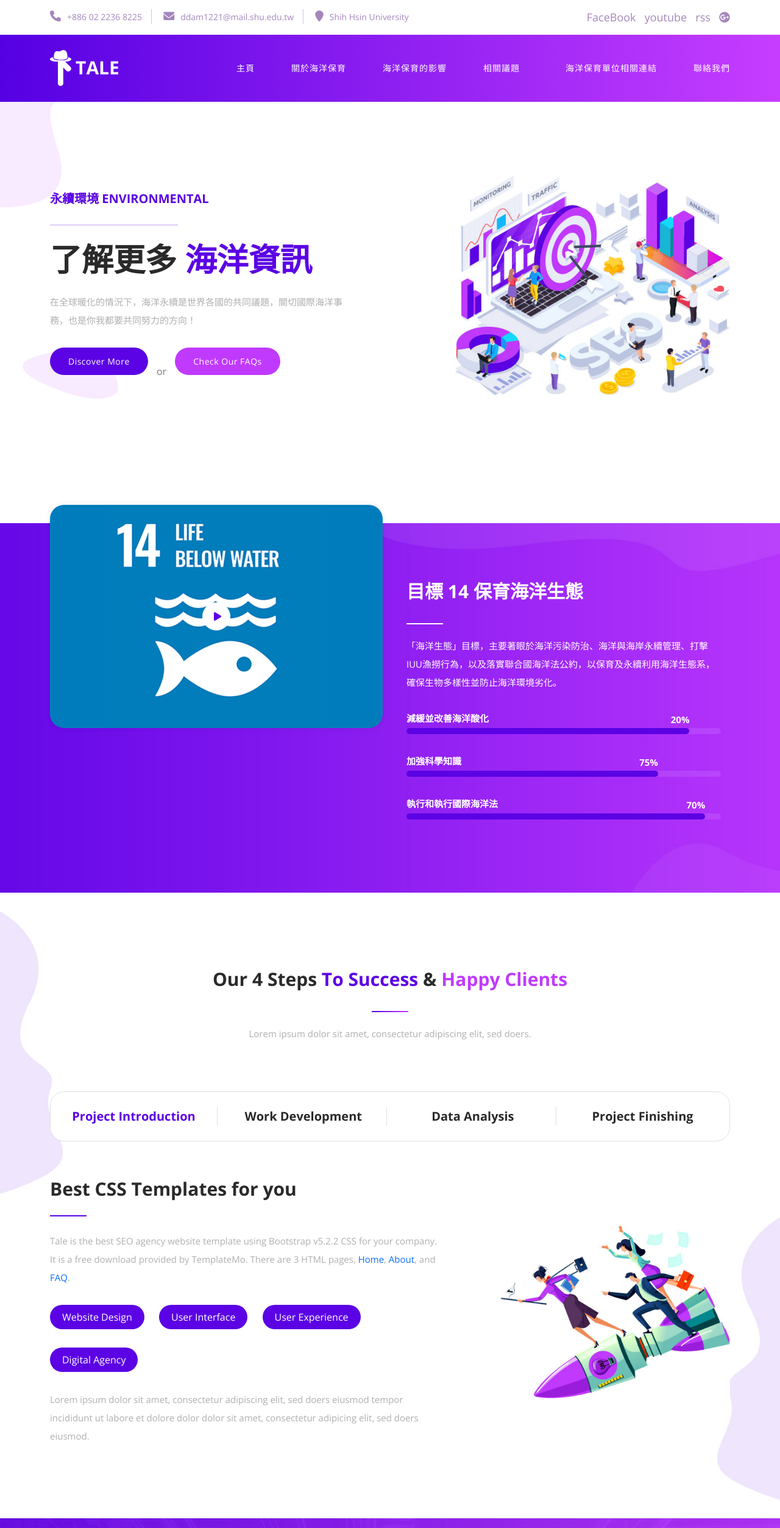
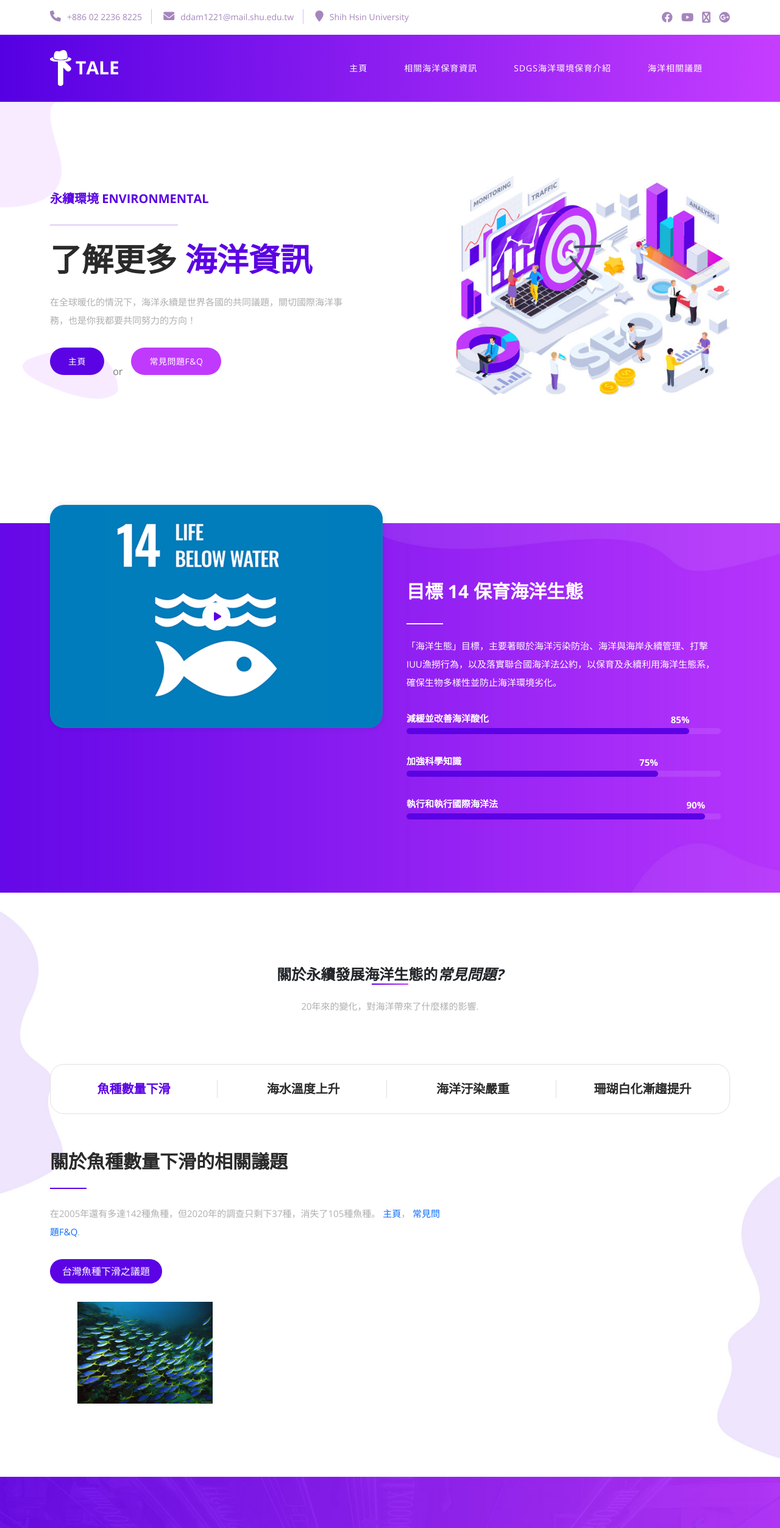
Before and after one commit to A111070217/sdgs, a plain HTML site: page about.html in a window 1280 px wide. Shown: the top 2506 px of the page at 61% size. Drawn offline with nearby package versions, Linux system fonts and the light colour scheme.

Commit message:
更改完畢

```diff
--- a/about.html
+++ b/about.html
@@ -9,7 +9,7 @@
   <link href="https://fonts.googleapis.com/css2?family=Open+Sans:wght@300;400;500;600;700;800&display=swap"
     rel="stylesheet">
 
-  <title>永續環境-海洋生態保育</title>
+  <title>永續環境-相關議題</title>
 
   <!-- Bootstrap core CSS -->
   <link href="vendor/bootstrap/css/bootstrap.min.css" rel="stylesheet">
@@ -61,9 +61,9 @@ https://templatemo.com/tm-582-tale-seo-agency
         <div class="col-lg-4 col-sm-3">
           <div class="social-icons">
             <ul>
-              <li><a href="https://www.facebook.com/ocaoactaiwan" class="fb KeepBG" title="Facebook(開啟新視窗)" target="_blank">FaceBook</a></li>
-              <li><a href="https://www.youtube.com/channel/UCFz4bhcRkiBaCALj75dn5wQ" class="youtube KeepBG" title="youtube(開啟新視窗)" target="_blank">youtube</a></li>
-              <li><a href="home.jsp?id=62&parentpath=0,9&mcustomize=rss.jsp" class="rss KeepBG" title="rss">rss</a></li>
+              <li><a href="https://www.facebook.com/ocaoactaiwan"> <i class="fab fa-facebook" ></i></a></li>
+              <li><a href="https://www.youtube.com/channel/UCFz4bhcRkiBaCALj75dn5wQ" ><i class="fab fa-youtube" ></i></a></li>
+              <li><a href="https://www.oca.gov.tw/ch/home.jsp?id=62&parentpath=0,9&mcustomize=rss.jsp"><i class="fab fa-rss" ></i></a></li>
               <li><a href="https://www.oca.gov.tw/ch/index.jsp"><i class="fab fa-google-plus"></i></a></li>
             </ul>
           </div>
@@ -87,11 +87,9 @@ https://templatemo.com/tm-582-tale-seo-agency
             <!-- ***** Menu Start ***** -->
             <ul class="nav">
               <li><a href="index.html">主頁</a></li>
-              <li><a href="index.html">關於海洋保育</a></li>
-              <li><a href="index.html">海洋保育的影響</a></li>
-              <li><a href="index.html">相關議題</a></li>
-              <li><a href="index.html">海洋保育單位相關連結</a></li>
-              <li><a href="index.html">聯絡我們</a></li>
+              <li><a href="#pgh">相關海洋保育資訊</a></li>
+              <li><a href="#viso">SDGS海洋環境保育介紹</a></li>
+              <li><a href="#hcs">海洋相關議題</a></li>
             </ul>
             <a class='menu-trigger'>
               <span>Menu</span>
@@ -104,7 +102,7 @@ https://templatemo.com/tm-582-tale-seo-agency
   </header>
   <!-- ***** Header Area End ***** -->
 
-  <div class="page-heading">
+  <div class="page-heading" id="pgh">
     <div class="container">
       <div class="row">
         <div class="col-lg-7 align-self-center">
@@ -113,9 +111,9 @@ https://templatemo.com/tm-582-tale-seo-agency
             <div class="line-dec"></div>
             <h4>了解更多 <em>海洋資訊</em></h4>
             <p>在全球暖化的情況下，海洋永續是世界各國的共同議題，關切國際海洋事務，也是你我都要共同努力的方向！</p>
-            <div class="main-button"><a href="#">Discover More</a></div>
+            <div class="main-button"><a href="index.html">主頁</a></div>
             <span>or</span>
-            <div class="second-button"><a href="#">Check our FAQs</a></div>
+            <div class="second-button"><a href="faqs.html">常見問題F&Q</a></div>
           </div>
         </div>
         <div class="col-lg-5 align-self-center">
@@ -125,7 +123,7 @@ https://templatemo.com/tm-582-tale-seo-agency
     </div>
   </div>
 
-  <div class="video-info section">
+  <div class="video-info section" id="viso">
     <div class="container">
       <div class="row">
         <div class="col-lg-6">
@@ -144,7 +142,7 @@ https://templatemo.com/tm-582-tale-seo-agency
             <div class="skill-slide marketing">
               <div class="fill"></div>
               <h6>減緩並改善海洋酸化</h6>
-              <span>20%</span>
+              <span>85%</span>
             </div>
             <div class="skill-slide digital">
               <div class="fill"></div>
@@ -154,7 +152,7 @@ https://templatemo.com/tm-582-tale-seo-agency
             <div class="skill-slide media">
               <div class="fill"></div>
               <h6>執行和執行國際海洋法</h6>
-              <span>70%</span>
+              <span>90%</span>
             </div>
           </div>
         </div>
@@ -162,14 +160,14 @@ https://templatemo.com/tm-582-tale-seo-agency
     </div>
   </div>
 
-  <div class="happy-clients section">
+  <div class="happy-clients section" id="hcs">
     <div class="container">
       <div class="row">
         <div class="col-lg-12">
           <div class="section-heading">
-            <h2>Our 4 Steps <em>To Success</em> &amp; <span>Happy Clients</span></h2>
+            <h4>關於<span>永續發展</span>海洋生態的<em>常見問題?</em> </h4>
             <div class="line-dec"></div>
-            <p>Lorem ipsum dolor sit amet, consectetur adipiscing elit, sed doers.</p>
+            <p>20年來的變化，對海洋帶來了什麼樣的影響.</p>
           </div>
         </div>
         <div class="col-lg-12">
@@ -178,10 +176,10 @@ https://templatemo.com/tm-582-tale-seo-agency
               <div class="row">
                 <div class="col-lg-12">
                   <div class="menu">
-                    <div class="active"><span>Project Introduction</span></div>
-                    <div><span>Work Development</span></div>
-                    <div><span>Data Analysis</span></div>
-                    <div class="last-item"><span>Project Finishing</span></div>
+                    <div class="active"><span>魚種數量下滑</span></div>
+                    <div><span>海水溫度上升</span></div>
+                    <div><span>海洋汙染嚴重</span></div>
+                    <div class="last-item"><span>珊瑚白化漸趨提升</span></div>
                   </div>
                 </div>
                 <div class="col-lg-12">
@@ -190,24 +188,16 @@ https://templatemo.com/tm-582-tale-seo-agency
                       <div>
                         <div class="row">
                           <div class="col-lg-7">
-                            <h4>Best CSS Templates for you</h4>
+                            <h4>關於<span>魚種數量下滑</span>的相關議題</h4>
                             <div class="line-dec"></div>
-                            <p>Tale is the best SEO agency website template using Bootstrap v5.2.2 CSS for your company.
-                              It is a free download provided by TemplateMo. There are 3 HTML pages, <a
-                                href="index.html">Home</a>, <a href="about.html">About</a>, and <a
-                                href="faqs.html">FAQ</a>.</p>
+                            <p>在2005年還有多達142種魚種，但2020年的調查只剩下37種，消失了105種魚種。 <a
+                                href="index.html">主頁</a>， <a href="faqs.html">常見問題F&Q</a>.</p>
                             <div class="info">
-                              <span>Website Design</span>
-                              <span>User Interface</span>
-                              <span>User Experience</span>
-                              <span class="last-span">Digital Agency</span>
-                            </div>
-                            <p>Lorem ipsum dolor sit amet, consectetur adipiscing elit, sed doers eiusmod tempor
-                              incididunt ut labore et dolore dolor dolor sit amet, consectetur adipicing elit, sed doers
-                              eiusmod.</p>
+                              <a href="https://www.greenpeace.org/taiwan/update/24151/%E8%87%BA%E7%81%A3%E7%82%BA%E4%BB%80%E9%BA%BC%E9%9C%80%E8%A6%81%E6%B5%B7%E6%B4%8B%E4%BF%9D%E8%82%B2%E6%B3%95%E8%88%8730%E6%B5%B7%E6%B4%8B%E4%BF%9D%E8%AD%B7%E5%8D%80%EF%BC%9F/"><span class="last-span">台灣魚種下滑之議題</span>
+
                           </div>
                           <div class="col-lg-5 align-self-center">
-                            <img src="assets/images/happyclient-01.jpg" alt="">
+                            <img src="assets/images/魚魚魚.jpg" alt="">
                           </div>
                         </div>
                       </div>
@@ -216,23 +206,18 @@ https://templatemo.com/tm-582-tale-seo-agency
                       <div>
                         <div class="row">
                           <div class="col-lg-7">
-                            <h4>Detailed Information On What We Do</h4>
+                            <h4>關於<span>海水溫度上升</span>的相關議題</h4>
                             <div class="line-dec"></div>
-                            <p>You are free to use this template for any purpose. You are not allowed to redistribute
-                              the downloadable ZIP file of Tale SEO Template on any other template website. Please
-                              contact us. Thank you.</p>
+                            <p>佩恩說，「海洋生物的未來，很大程度取決於我們現在如何處理溫室氣體。在可預見的未來，海洋可能將面臨兩種截然不同的命運，其中一種將使海洋失去如今豐富的生命。」
+                                研究發現，如果全世界沒有節制地排放溫室氣體，到本世紀末，平均氣溫將比前工業化時期高出4°C以上，可能發生真正的災難性滅絕。且隨著溫度持續攀升，物種滅絕將使海洋生態重新洗牌，影響將延續數個世紀。</p>
                             <div class="info">
-                              <span>HTML CSS</span>
-                              <span>Bootstrap 5</span>
-                              <span>TemplateMo</span>
-                              <span class="last-span">Development</span>
+
+                              <a href="https://green.sme.gov.tw/detail.php?lang=tw&type=1&id=2616"><span class="last-span">全球海水溫度上升之議題</span>
                             </div>
-                            <p>Lorem ipsum dolor sit amet, consectetur adipiscing elit, sed doers eiusmod tempor
-                              incididunt ut labore et dolore dolor dolor sit amet, consectetur adipicing elit, sed doers
-                              eiusmod.</p>
+                            <p>即使在較佳的升溫情境下，世界仍將失去很大一部分的海洋生物。即使各國政府實踐目前氣候承諾，仍可能導致升溫達2°C；在此情境下，約200萬種海洋物種中，有約4%的物種將滅絕。</p>
                           </div>
                           <div class="col-lg-5 align-self-center">
-                            <img src="assets/images/happyclient-01.jpg" alt="">
+                            <img src="assets/images/熱.jpg" alt="">
                           </div>
                         </div>
                       </div>
@@ -241,22 +226,17 @@ https://templatemo.com/tm-582-tale-seo-agency
                       <div>
                         <div class="row">
                           <div class="col-lg-7">
-                            <h4>Responsive HTML CSS Templates</h4>
+                            <h4>關於<span>海洋汙染嚴重</span>的相關議題</h4>
                             <div class="line-dec"></div>
-                            <p>Lorem ipsum dolor sit amet, consectetur adipiscing elit, sed doers eiusmod kent tempor
-                              incididunt ut labore et dolore dolor.</p>
+                            <p>塑膠垃圾與微塑膠對海洋生態帶來嚴重威脅。綠色和平團隊研究發現，香港海域微塑膠廣受污染，三年內濃度飆升11倍。而在地球的另一端，南極冰芯與海藻樣本中，亦含有微塑膠，顯示塑膠污染已深入海洋各處，威脅食物鏈。因此綠色和平香港辦公室極力推動本地走塑項目，包括成功令屈臣氏集團訂立走塑承諾，同時設立走塑社區，壯大本地走塑力量。</p>
                             <div class="info">
-                              <span>SEO Trend</span>
-                              <span>Digital Agency</span>
-                              <span>Best Template</span>
-                              <span class="last-span">Development</span>
+
+                              <a href="https://www.greenpeace.org/hongkong/issues/oceans/update/28180/%E3%80%90%E4%B8%96%E7%95%8C%E6%B5%B7%E6%B4%8B%E6%97%A52023%E3%80%913%E5%80%8B%E4%BD%A0%E8%A6%81%E7%9F%A5%E9%81%93%E7%9A%84%E6%B5%B7%E6%B4%8B%E6%B1%A1%E6%9F%93%E8%A7%A3%E6%B1%BA%E6%96%B9%E6%B3%95/"></a><span class="last-span">關於全球海洋汙染之議題</span>
                             </div>
-                            <p>Lorem ipsum dolor sit amet, consectetur adipiscing elit, sed doers eiusmod tempor
-                              incididunt ut labore et dolore dolor dolor sit amet, consectetur adipicing elit, sed doers
-                              eiusmod.</p>
+                            <p>綠色和平一直努力杜絕石油鑽探，緩解海洋與氣候危機。不講不知，其實氣候變化亦會危害海洋生態，海水變暖會令珊瑚白化，小丑魚等生物從而失去家園。因此，我們一直關注氣候危機，今年5月，綠色和平荷蘭辦公室迎來歷史性的氣候公義勝訴：荷蘭法院裁定Shell大型化石能源企業需承擔氣候變化責任，在2030年減排45%。是次判決明確向化石能源行業發出信號：停止破壞海洋與氣候。</p>
                           </div>
                           <div class="col-lg-5 align-self-center">
-                            <img src="assets/images/happyclient-01.jpg" alt="">
+                            <img src="assets/images/垃圾一堆.jpg" alt="">
                           </div>
                         </div>
                       </div>
@@ -265,22 +245,17 @@ https://templatemo.com/tm-582-tale-seo-agency
                       <div>
                         <div class="row">
                           <div class="col-lg-7">
-                            <h4>Detailed Information about SEO Techniques</h4>
+                            <h4>關於<span>珊瑚白化逐漸提升</span>的相關議題</h4>
                             <div class="line-dec"></div>
-                            <p>Lorem ipsum dolor sit amet, consectetur adipiscing elit, sed doers eiusmod kent tempor
-                              incididunt ut labore et dolore dolor.</p>
+                            <p>海洋溫度上升導致珊瑚白化，威脅海洋生態系統及漁業。科學家警告全球史上最嚴重的白化事件，珊瑚腐爛及生病情況加劇。澳洲大堡礁已全區域受影響，科學家憂心此次規模或更甚。熱壓力令珊瑚恢復艱難，深層珊瑚存活較淺層更長。但全球暖化持續，海洋生物僅存鷹架，影響人類及漁業，需減排溫室氣體保護珊瑚生態。</p>
                             <div class="info">
-                              <span>Data Analysis</span>
-                              <span>SEO Trend</span>
-                              <span>Templates</span>
-                              <span class="last-span">Research</span>
+
+                              <a href="https://blog.eporttw.com/?p=24121"></a><span class="last-span">全球珊瑚白化之議題</span>
                             </div>
-                            <p>Lorem ipsum dolor sit amet, consectetur adipiscing elit, sed doers eiusmod tempor
-                              incididunt ut labore et dolore dolor dolor sit amet, consectetur adipicing elit, sed doers
-                              eiusmod.</p>
+                            <p>每次的白化事件都比前一次更嚴重。第一次是1998年，世界20%珊瑚礁地區受白化程度熱壓力、2010年比例為35%、第三次是2014~2017年，影響56%珊瑚礁，之後美國國家海洋和大氣管理局就引入三個新高溫警報等級。這次可能刷新上次紀錄，報告發現，海洋高溫已影響世界一半以上珊瑚，包括澳洲大堡礁、坦尚尼亞、模里西斯、巴西、太平洋島嶼及紅海和波斯灣的海岸線。</p>
                           </div>
                           <div class="col-lg-5 align-self-center">
-                            <img src="assets/images/happyclient-01.jpg" alt="">
+                            <img src="assets/images/珊瑚基教.jpg" alt="">
                           </div>
                         </div>
                       </div>
@@ -295,15 +270,15 @@ https://templatemo.com/tm-582-tale-seo-agency
     </div>
   </div>
 
-  <div class="cta section">
+  <div class="cta section" id="ctas">
     <div class="container">
       <div class="row">
         <div class="col-lg-8">
-          <h4>Are You Ready To Work &amp; Develop With Us ?<br>Don't Hesitate &amp; Contact Us !</h4>
+          <h4>有其他想了解的相關資訊嗎?<br>那就來我們網站看看吧!</h4>
         </div>
         <div class="col-lg-4">
           <div class="main-button">
-            <a href="#">Contact Us Now!</a>
+            <a href="index.html">馬上前往!</a>
           </div>
         </div>
       </div>
@@ -311,7 +286,7 @@ https://templatemo.com/tm-582-tale-seo-agency
   </div>
 
   <footer>
-    <div class="container">
+    <div class="container" id="container">
       <div class="col-lg-12">
         <p>Copyright © 2036 <a href="#">Tale SEO Agency</a>. All rights reserved.
 
```
Also changed, not shown: faqs.html (+1 -1 lines), index.html (+2 -2 lines), assets/images/垃圾一堆.jpg (added), assets/images/熱.jpg (added), assets/images/珊瑚基教.jpg (added), assets/images/魚魚魚.jpg (added).
